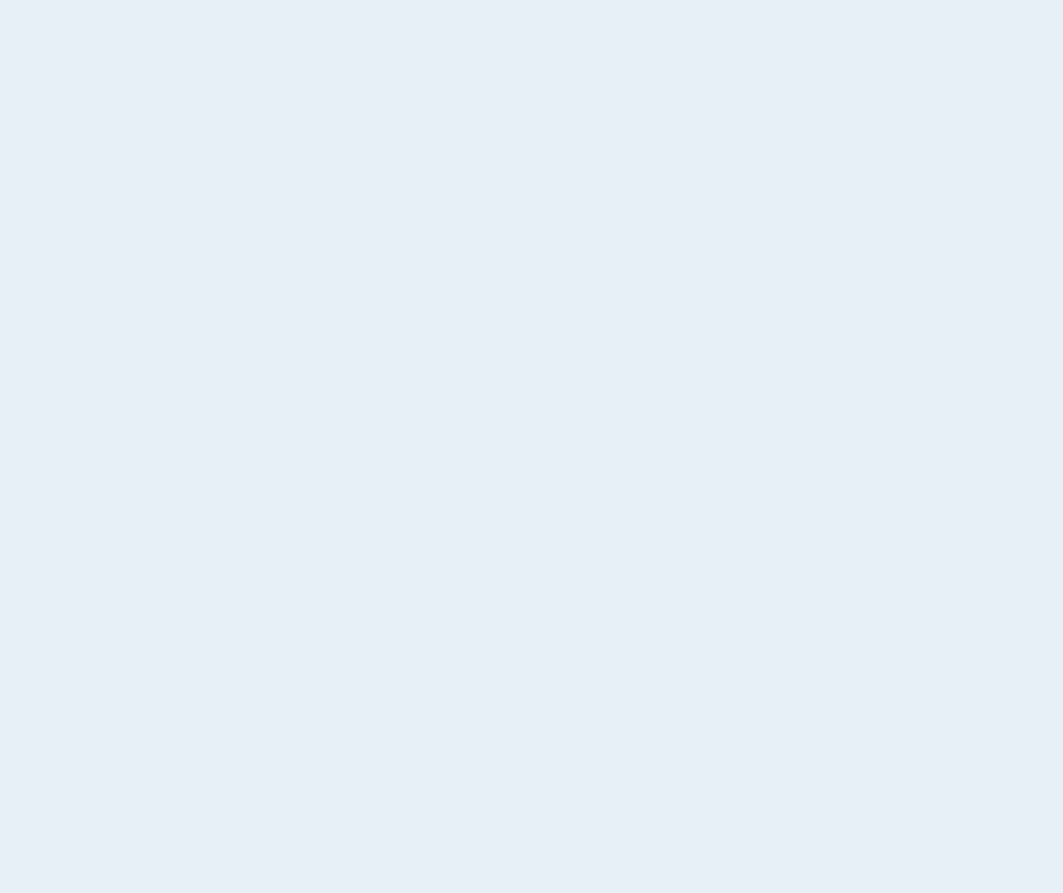
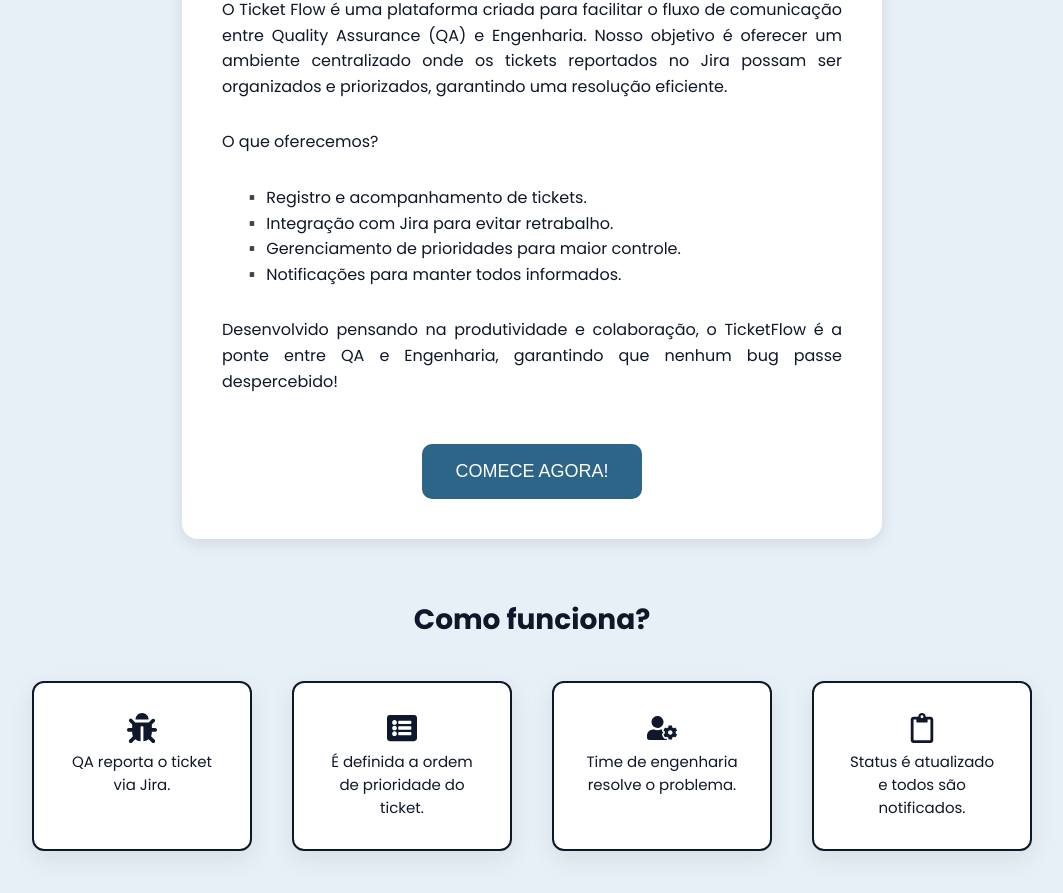
Before and after one commit to BeatrizWG/ticketFLow, a React (Vite) app in the folder front/: page /about in a window 1280 px wide. Before the commit this address had no page. Shown: the part 195-1088 px from the top of the page, without its empty margins (108-1171 px from the left). Before the commit the page ends 800 px from the top, so only its background shows below. Built offline with nearby package versions, Linux system fonts and the light colour scheme.

Commit message:
feat: criação da página de sobre

```diff
--- a/front/src/App.jsx
+++ b/front/src/App.jsx
@@ -7,6 +7,7 @@
 import TicketRegistration from './pages/TicketRegistration/TicketRegistration';
 import ProtectedRoute from "./routes/ProtectedRoute";
 import AccessDenied from "./pages/AccessDenied/AccessDenied";
+import About from "./pages/About/About";
 
 function App() {
   return (
@@ -17,6 +18,7 @@
         <Route path="/register" element={<Register />} />
         <Route path="/login" element={<Login />} />
         <Route path="/accessDenied" element={<AccessDenied />} />
+        <Route path="/about" element={<About />} />
 
         <Route
           path="/ticketRegistration"
--- /dev/null
+++ b/front/src/pages/About/About.css
@@ -0,0 +1,100 @@
+.about {
+    display: flex;
+    justify-content: center;
+    align-items: center;
+    min-height: 80vh;
+}
+
+.contentAbout {
+    background-color: var(--color-2);
+    flex-direction: column;
+    text-align: justify;
+    display: flex;
+    padding: 40px;
+    gap: 30px;
+    width: 700px;
+    border-radius: 16px;
+    box-shadow: 0px 4px 15px rgba(0, 0, 0, 0.1);
+}
+
+.contentAbout h2 {
+    color:var(--color-4);
+    font-weight: 600;
+    font-size: 28px;
+    text-align: center;
+}
+
+.contentAbout p, .contentAbout ul {
+    color: var(--color-4);
+    font-size: 16px;
+    line-height: 1.6;
+}
+
+.contentAbout ul {
+    padding-left: 20px;
+}
+
+.buttonAbout {
+    display: flex;
+    justify-content: center;
+    margin-top: 20px;
+}
+
+.buttonAbout button {
+    height: 55px;
+    width: 220px;
+    font-size: 18px;
+    color: var(--color-2);
+    background-color: var(--color-3);
+    border: none;
+    border-radius: 10px;
+}
+
+.buttonAbout button:hover {
+    background-color: var(--color-5);
+}
+
+.roadmap {
+    text-align: center;
+    padding: 60px 20px;
+    color: var(--color-3);
+}
+
+.roadmap h2 {
+    font-size: 28px;
+    margin-bottom: 40px;
+    color:var(--color-4);
+    font-weight: 700;
+}
+
+.steps {
+    display: flex;
+    justify-content: center;
+    flex-wrap: wrap;
+    gap: 40px;
+}
+
+.step {
+    padding: 30px;
+    border-radius: 12px;
+    width: 220px;
+    border: 2px solid var(--color-4);
+    background-color: var(--color-2);
+    color: var(--color-4);
+    box-shadow: 0px 8px 24px rgba(0, 0, 0, 0.08);
+}
+
+.step p {
+    font-size: 15px;
+}
+
+.step:hover {
+    background-color: var(--color-6);
+    transform: translateY(-5px);
+    cursor: pointer;
+}
+
+    .icon-About {
+    color:var(--color-4);
+    font-size: 30px;
+}
--- /dev/null
+++ b/front/src/pages/About/About.jsx
@@ -0,0 +1,70 @@
+import Header from '../../components/header/PageHeader';
+import './About.css';
+import { useNavigate } from 'react-router-dom';
+import { FaBug, FaListAlt, FaUserCog, FaRegClipboard } from 'react-icons/fa';
+
+const menuAbout = [
+  { label: 'LOGIN |', href: '/login' },
+  { label: 'HOME', href: '/' },
+];
+
+const About = () => {
+  const navigate = useNavigate();
+  return (
+    <>
+      <Header menuItems={menuAbout} />
+      <section className="about">
+        <div className="contentAbout">
+          <h2>Sobre o TicketFlow</h2>
+          <p>
+            O Ticket Flow é uma plataforma criada para facilitar o fluxo de
+            comunicação entre Quality Assurance (QA) e Engenharia. Nosso
+            objetivo é oferecer um ambiente centralizado onde os tickets
+            reportados no Jira possam ser organizados e priorizados,
+            garantindo uma resolução eficiente.
+          </p>
+          <p>O que oferecemos?</p>
+          <ul>
+            <li>▪️ Registro e acompanhamento de tickets.</li>
+            <li>▪️ Integração com Jira para evitar retrabalho.</li>
+            <li>▪️ Gerenciamento de prioridades para maior controle.</li>
+            <li>▪️ Notificações para manter todos informados.</li>
+          </ul>
+          <p>
+            Desenvolvido pensando na produtividade e colaboração, o TicketFlow
+            é a ponte entre QA e Engenharia, garantindo que nenhum bug passe despercebido!
+          </p>
+          <div className="buttonAbout">
+            <button onClick={() => navigate('/register')}>
+              COMECE AGORA!
+            </button>
+          </div>
+        </div>
+      </section>
+
+      <section className="roadmap">
+        <h2>Como funciona?</h2>
+        <div className="steps">
+          <div className="step">
+            <FaBug className="icon-About" />
+            <p>QA reporta o ticket via Jira.</p>
+          </div>
+          <div className="step">
+            <FaListAlt className="icon-About" />
+            <p>É definida a ordem de prioridade do ticket.</p>
+          </div>
+          <div className="step">
+            <FaUserCog className="icon-About" />
+            <p>Time de engenharia resolve o problema.</p>
+          </div>
+          <div className="step">
+            <FaRegClipboard className="icon-About" />
+            <p>Status é atualizado e todos são notificados.</p>
+          </div>
+        </div>
+      </section>
+    </>
+  );
+};
+
+export default About;
```
